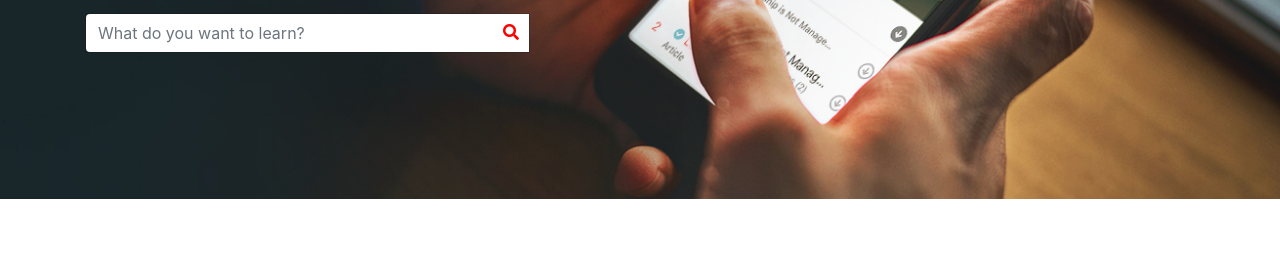
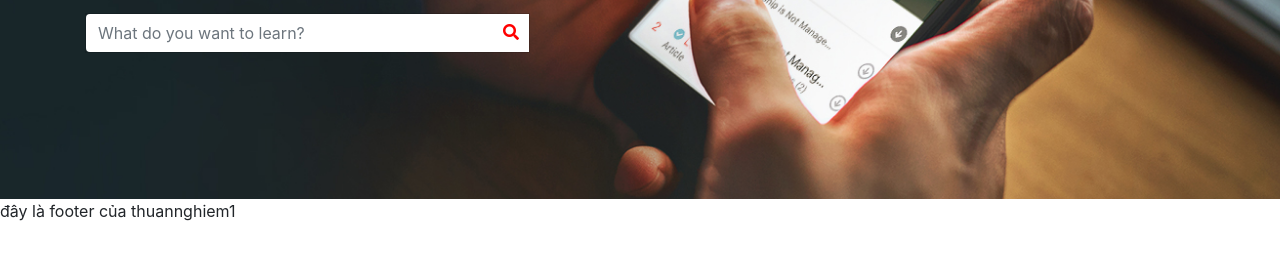
Before and after one commit to thuannghiem/fe57_udemy, a plain HTML site: page index.html in a window 1280 px wide. Shown: the part 393-652 px from the top of the page. Drawn offline with nearby package versions, Linux system fonts and the light colour scheme.

Commit message:
implement footer thuannghiem1

```diff
--- a/index.html
+++ b/index.html
@@ -111,6 +111,10 @@
       </div>
     </section>
 
+    <footer>
+      đây là footer của thuannghiem1
+    </footer>
+
     <!-- Optional JavaScript -->
     <!-- jQuery first, then Popper.js, then Bootstrap JS -->
     <script
```
